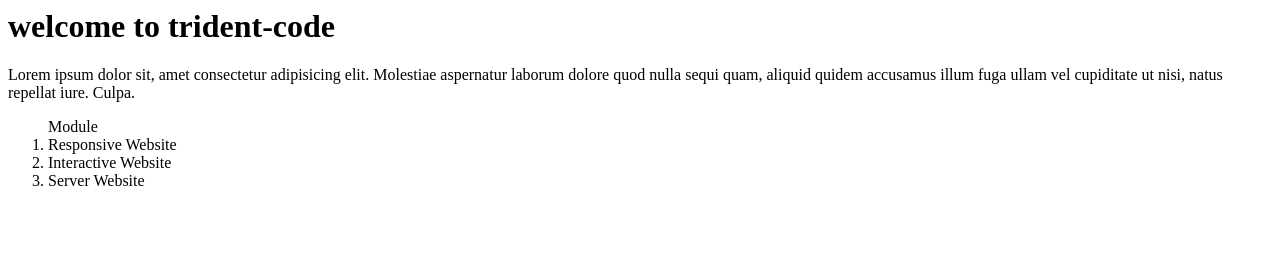
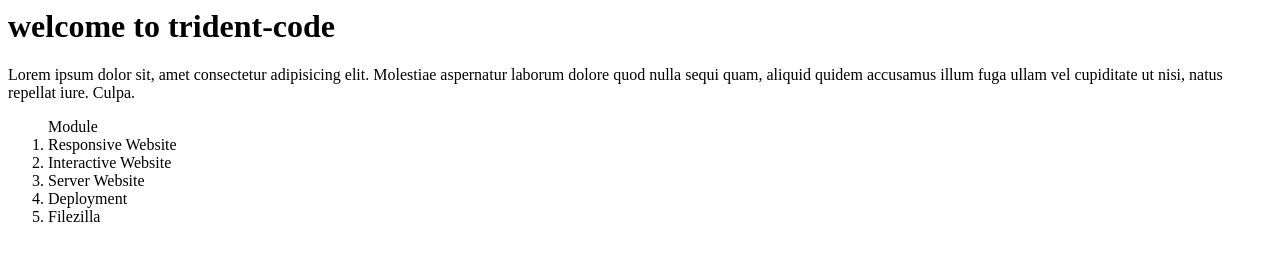
Before and after one commit to joevsilver/trident-code, a plain HTML site: page index.html in a window 1280 px wide. Drawn offline with Linux system fonts and the light colour scheme.

Commit message:
change content

```diff
--- a/index.html
+++ b/index.html
@@ -9,6 +9,8 @@
             <li>Responsive Website</li>
             <li>Interactive Website</li>
             <li>Server Website</li>
+            <li>Deployment</li>
+            <li>Filezilla</li>
         </ol>
     </body>
 
```
